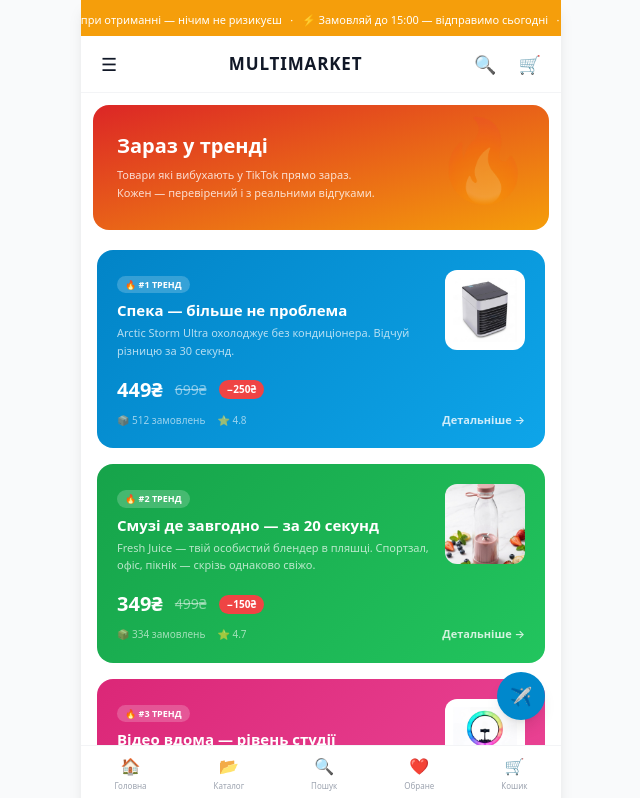
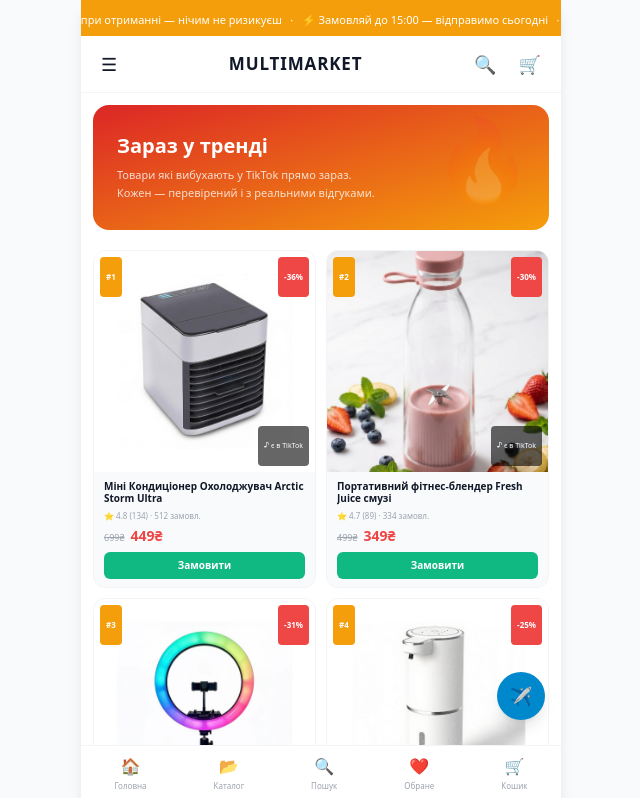
Before and after one commit to cravecom64-cmyk/multimarket-site, a Next.js app: page /trending in a window 1280 px wide. Shown: the top 798 px of the page, without its empty margins (319-959 px from the left). Built offline with nearby package versions, Linux system fonts and the light colour scheme; no server answers.

Commit message:
Add files via upload

```diff
--- a/src/app/trending/page.tsx
+++ b/src/app/trending/page.tsx
@@ -1,8 +1,8 @@
 "use client";
 
-import Link from "next/link";
 import { getTrendingProducts } from "@/lib/products";
 import { Footer } from "@/components/Footer";
+import { ProductCard } from "@/components/ProductCard";
 
 const trending = getTrendingProducts();
 
@@ -25,76 +25,27 @@ export default function TrendingPage() {
       </div>
 
       {/* Trending Grid */}
-      <div className="px-4 mt-5 space-y-4">
-        {trending.map((product, i) => {
-          const landing = product.landing!;
-          const gradientParts = landing.gradient
-            .replace("from-[", "")
-            .replace("] to-[", ",")
-            .replace("]", "")
-            .split(",");
-          const savings = product.oldPrice ? product.oldPrice - product.price : 0;
-
-          return (
-            <Link
-              key={product.id}
-              href={`/product/${product.slug}`}
-              className="block rounded-2xl overflow-hidden"
-              style={{
-                background: `linear-gradient(135deg, ${gradientParts[0]} 0%, ${gradientParts[1]} 100%)`,
-              }}
-            >
-              <div className="p-5">
-                <div className="flex items-start justify-between">
-                  <div className="flex-1">
-                    <div className="inline-flex items-center gap-1 bg-white/20 text-white text-[9px] font-bold px-2 py-0.5 rounded-full mb-2">
-                      🔥 #{i + 1} ТРЕНД
-                    </div>
-                    <h2 className="text-[15px] font-extrabold text-white leading-tight">
-                      {landing.heroTitle}
-                    </h2>
-                    <p className="text-[11px] text-white/70 mt-1 leading-relaxed line-clamp-2">
-                      {landing.heroSubtitle}
-                    </p>
-                  </div>
-                  <div className="w-20 h-20 ml-3 shrink-0 rounded-xl overflow-hidden bg-white/10 backdrop-blur-sm flex items-center justify-center">
-                    {product.image ? (
-                      // eslint-disable-next-line @next/next/no-img-element
-                      <img
-                        src={product.image}
-                        alt={product.name}
-                        className="w-full h-full object-cover"
-                        loading="lazy"
-                      />
-                    ) : (
-                      <span className="text-4xl">{product.emoji}</span>
-                    )}
-                  </div>
-                </div>
-
-                <div className="flex items-center gap-3 mt-4">
-                  <span className="text-xl font-black text-white">{product.price}₴</span>
-                  {product.oldPrice && (
-                    <span className="text-sm text-white/50 line-through">{product.oldPrice}₴</span>
-                  )}
-                  {savings > 0 && (
-                    <span className="bg-red-500 text-white text-[10px] font-bold px-2 py-0.5 rounded-full">
-                      −{savings}₴
-                    </span>
-                  )}
-                </div>
-
-                <div className="flex items-center gap-3 mt-2 text-[10px] text-white/60">
-                  <span>📦 {product.orderCount} замовлень</span>
-                  <span>⭐ {product.rating}</span>
-                  <span className="ml-auto text-white/80 font-semibold text-[11px]">
-                    Детальніше →
-                  </span>
-                </div>
-              </div>
-            </Link>
-          );
-        })}
+      <div className="grid grid-cols-2 gap-2.5 px-3 mt-5">
+        {trending.map((product, i) => (
+          <ProductCard
+            key={product.id}
+            id={product.id}
+            slug={product.slug}
+            name={product.name}
+            price={product.price}
+            oldPrice={product.oldPrice}
+            emoji={product.emoji}
+            image={product.image}
+            rating={product.rating}
+            reviewCount={product.reviewCount}
+            orderCount={product.orderCount}
+            badges={product.badges}
+            rank={i + 1}
+            inStock={product.inStock}
+            hasTiktok={product.hasTiktok}
+            externalLanding={product.externalLanding}
+          />
+        ))}
       </div>
 
       <div className="mt-6">
```
